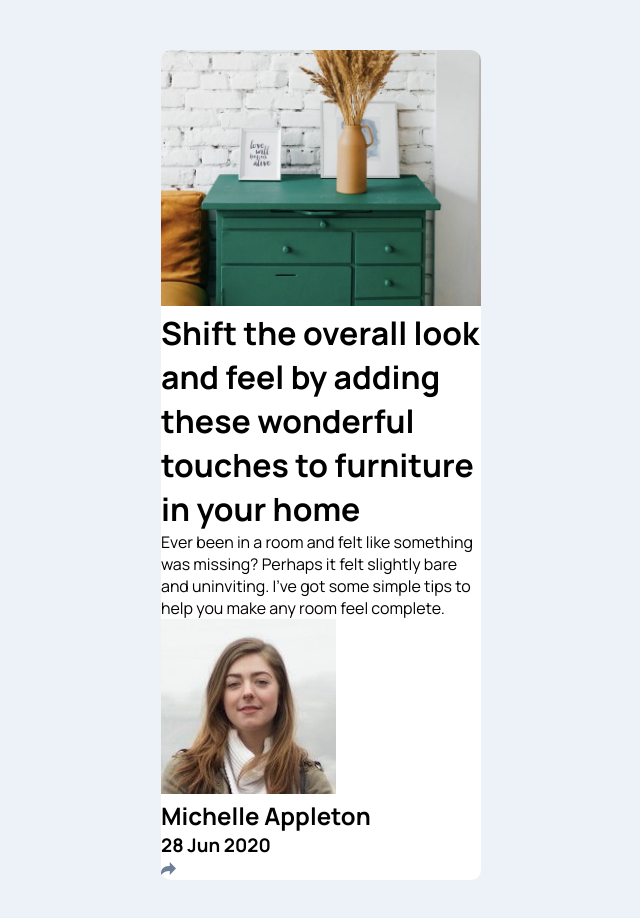
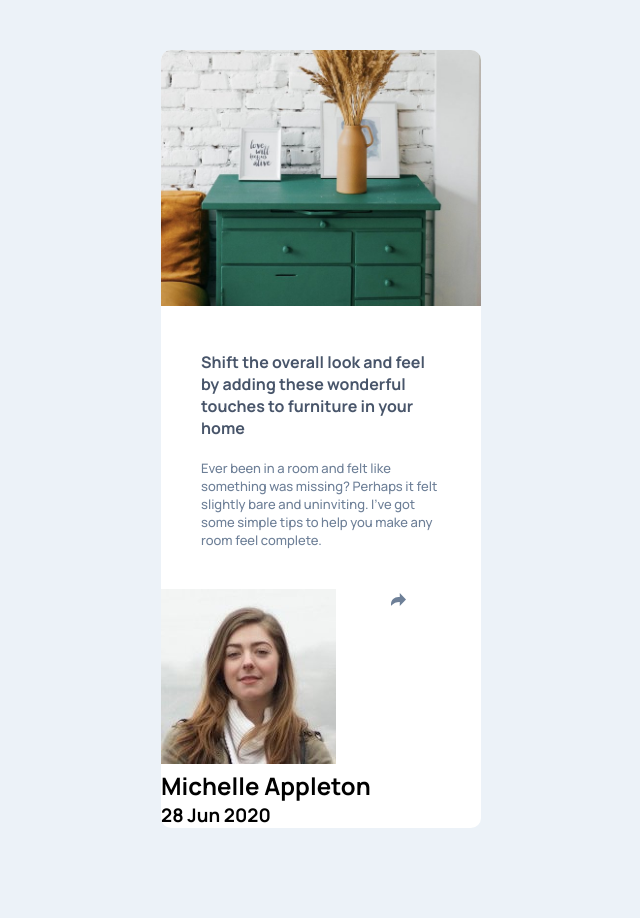
Before and after one commit to DanieleErcoli243/article-preview-component-master, a plain HTML site: page index.html in a window 1280 px wide. Shown: the whole page, without its empty margins (319-959 px from the left). After the commit the page ends 878 px from the top, so only its background shows below. Drawn offline with Linux system fonts and the light colour scheme.

Commit message:
working on the card footer

```diff
--- a/css/style.css
+++ b/css/style.css
@@ -4,7 +4,7 @@
     margin: 0;
     padding: 0;
     box-sizing: border-box;
-    font-family: 'Manrope', sans serif;
+    font-family: 'Manrope', serif;
 }
 
 
@@ -49,6 +49,29 @@ img {
     }
 
     .card-body {
+        padding: 40px;
 
+        h1 {
+            font-size: 16px;
+            color: hsl(217, 19%, 35%);
+            margin-bottom: 20px;
+        }
+
+        p{
+            font-size: 13px;
+            color: hsl(214, 17%, 51%);
+            font-weight: 500;
+        }
+    }
+
+    .card-footer{
+        display: flex;
+        align-items: center;
+        justify-content: space-between;
+
+        figure{
+            display: flex;
+            gap: 20px;
+        }
     }
 }
```
Also changed, not shown: index.html (+1 -2 lines).
